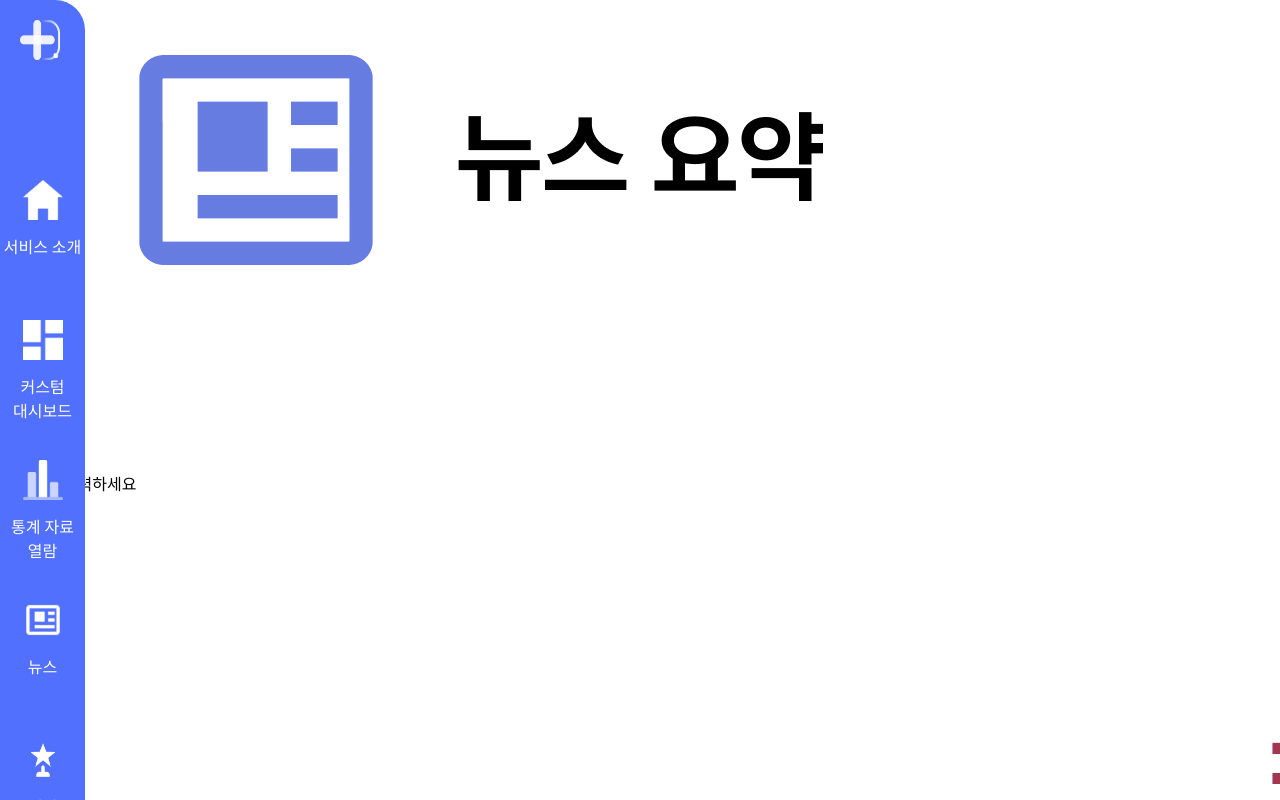
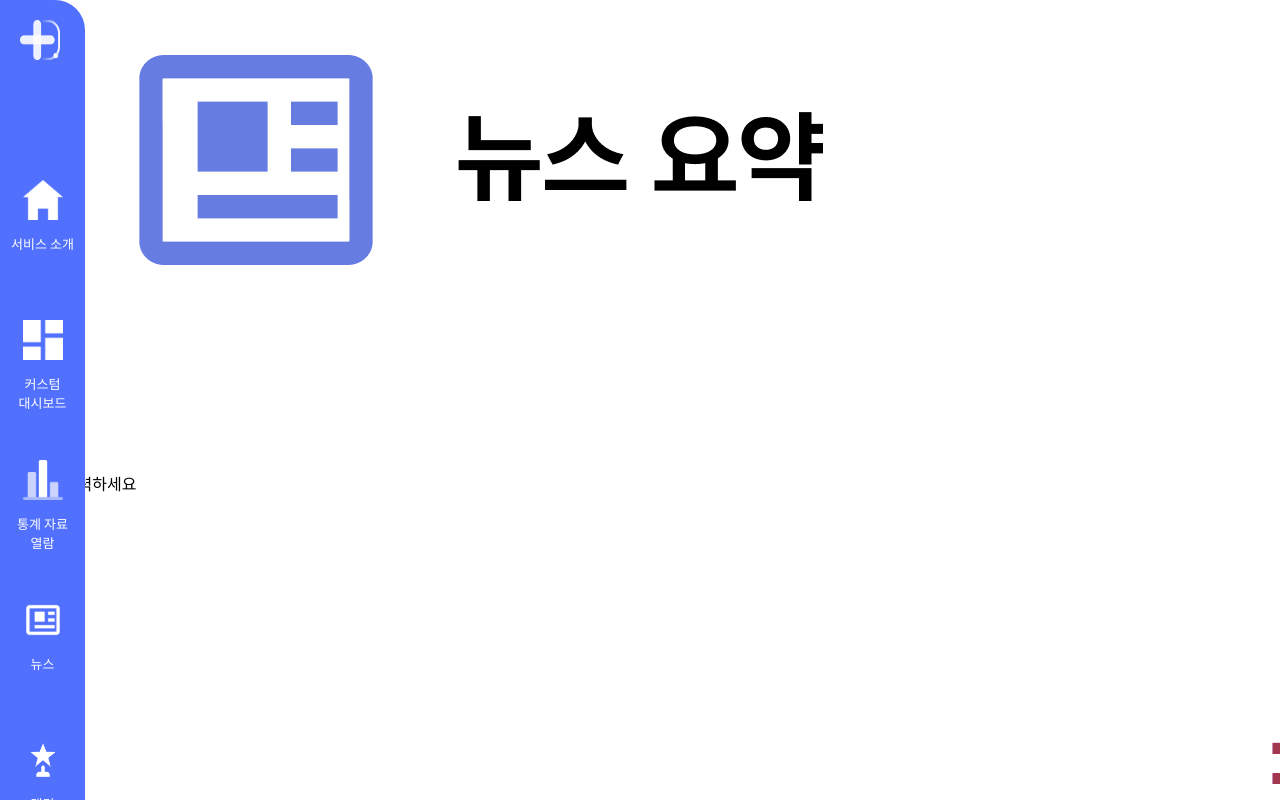
Before and after one commit to corner401/MEDIBOARD-client, a React (Create React App) app in the folder my-app/: page /news in a window 1280 px wide. Shown: the top 800 px of the page. Built offline with nearby package versions, Linux system fonts and the light colour scheme; a web font is replaced by a local one.

Commit message:
[0805] 나브바 수정

```diff
--- a/my-app/src/css/menubar.module.css
+++ b/my-app/src/css/menubar.module.css
@@ -59,6 +59,8 @@
 .menutext {
     color: white;
     text-align: center;
+    font-size: small;
+    font-weight: 200;
 }
 
 .icon {
```
